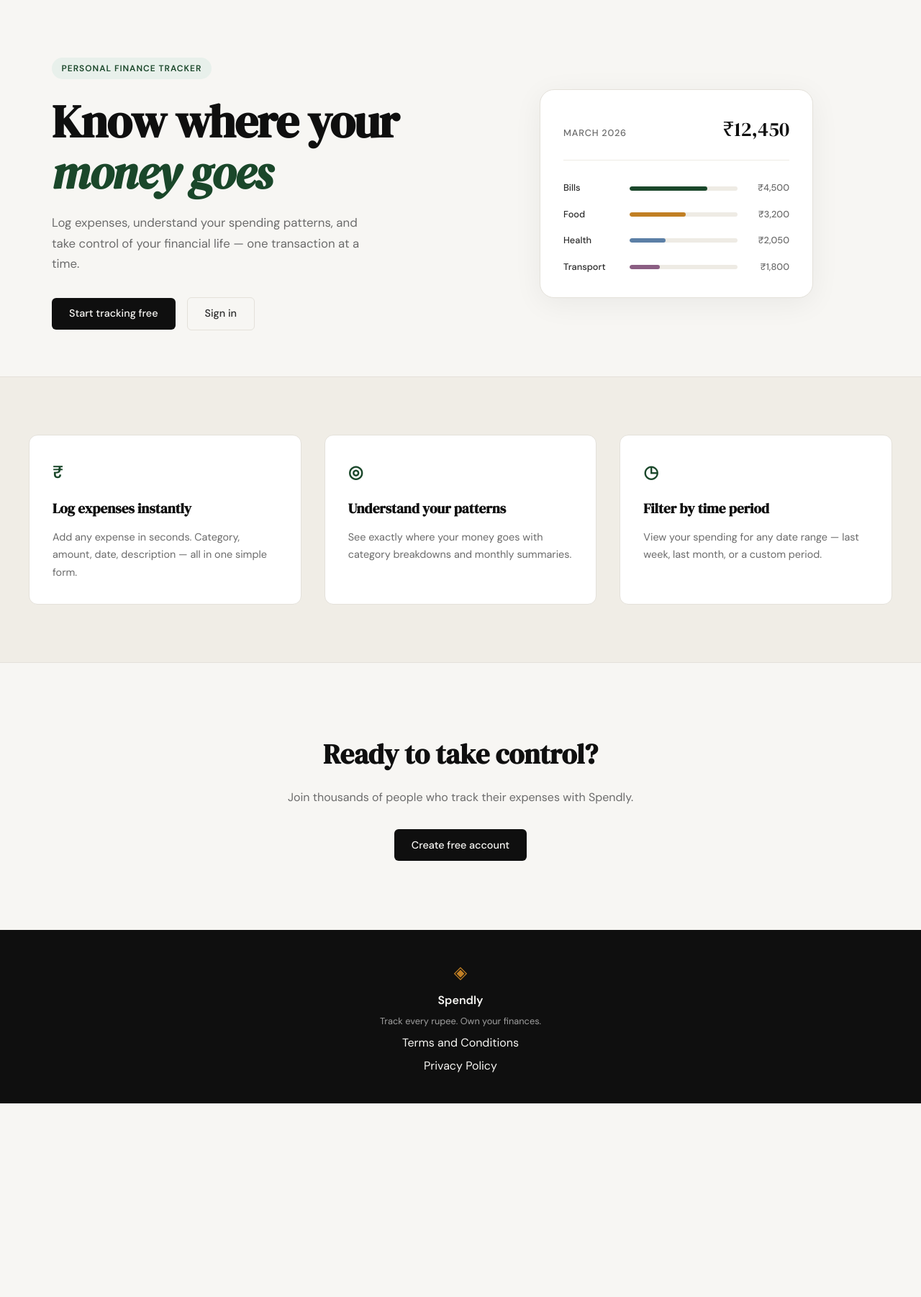
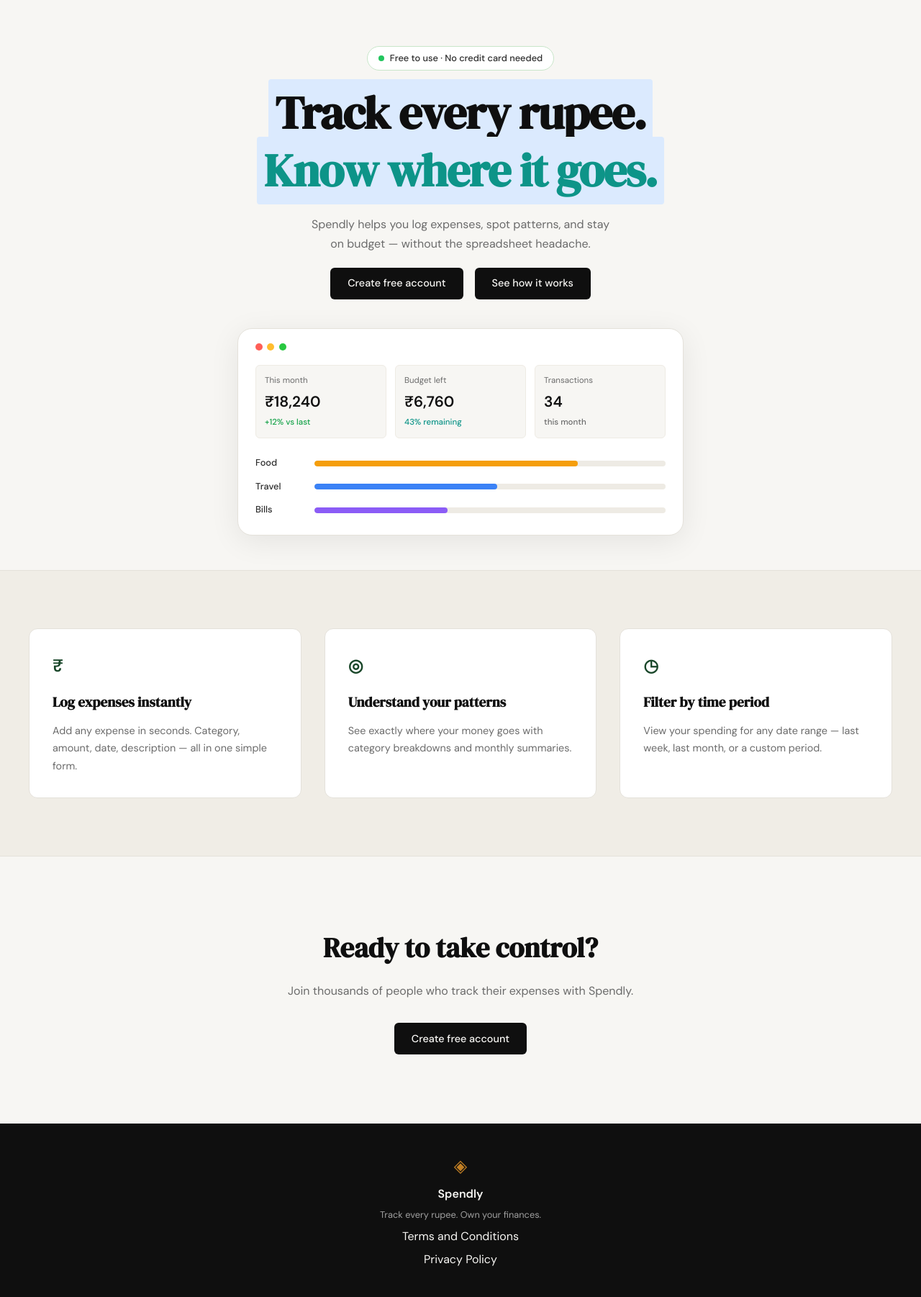
Before and after one commit to im-harshavardhan/spendly, a Flask app: page / in a window 1280 px wide. Shown: the part 61-1863 px from the top of the page at 72% size. Before the commit the page ends 1594 px from the top, so only its background shows below. Run offline with Flask 3, Linux system fonts and the light colour scheme.

Commit message:
landing: redesign hero section to match mockup

```diff
--- a/static/css/style.css
+++ b/static/css/style.css
@@ -124,54 +124,79 @@
 /* ------------------------------------------------------------------ */
 
 .hero {
-    padding: 5rem 2rem 4rem;
-    display: grid;
-    grid-template-columns: 1fr 1fr;
-    gap: 4rem;
+    padding: 4rem 2rem 3rem;
+    display: flex;
+    flex-direction: column;
     align-items: center;
-    max-width: var(--max-width);
+    text-align: center;
+    max-width: 860px;
     margin: 0 auto;
+    gap: 2.5rem;
+}
+
+.hero-inner {
+    display: flex;
+    flex-direction: column;
+    align-items: center;
+    gap: 1.25rem;
 }
 
 .hero-badge {
-    display: inline-block;
-    background: var(--accent-light);
-    color: var(--accent);
-    font-size: 0.75rem;
-    font-weight: 600;
-    letter-spacing: 0.08em;
-    text-transform: uppercase;
-    padding: 0.35rem 0.85rem;
+    display: inline-flex;
+    align-items: center;
+    gap: 0.5rem;
+    background: var(--paper-card);
+    color: var(--ink-soft);
+    font-size: 0.8rem;
+    font-weight: 500;
+    padding: 0.35rem 0.9rem;
     border-radius: 999px;
-    margin-bottom: 1.5rem;
+    border: 1px solid #c8e6c9;
+}
+
+.hero-badge-dot {
+    width: 8px;
+    height: 8px;
+    border-radius: 50%;
+    background: #22c55e;
+    flex-shrink: 0;
 }
 
 .hero-title {
     font-family: var(--font-display);
-    font-size: clamp(2.5rem, 5vw, 4rem);
-    line-height: 1.1;
+    font-size: clamp(2.5rem, 6vw, 4rem);
+    line-height: 1.25;
     letter-spacing: -0.02em;
     color: var(--ink);
-    margin-bottom: 1.25rem;
 }
 
-.hero-title em {
-    font-style: italic;
-    color: var(--accent);
+.hero-title-line1 {
+    display: inline;
+    background: #dbeafe;
+    padding: 0.05em 0.15em;
+    border-radius: 4px;
+}
+
+.hero-title-line2 {
+    display: inline;
+    background: #dbeafe;
+    padding: 0.05em 0.15em;
+    border-radius: 4px;
+    color: #0d9488;
 }
 
 .hero-subtitle {
-    font-size: 1.05rem;
+    font-size: 1rem;
     color: var(--ink-muted);
     line-height: 1.7;
-    max-width: 460px;
-    margin-bottom: 2rem;
+    max-width: 500px;
 }
 
 .hero-actions {
     display: flex;
     gap: 1rem;
     align-items: center;
+    justify-content: center;
 }
 
 /* ------------------------------------------------------------------ */
@@ -179,48 +204,74 @@
 /* ------------------------------------------------------------------ */
 
 .hero-visual {
-    display: flex;
-    justify-content: center;
+    width: 100%;
+    max-width: 620px;
 }
 
 .mock-card {
     background: var(--paper-card);
     border: 1px solid var(--border);
     border-radius: var(--radius-lg);
-    padding: 2rem;
+    padding: 1.25rem 1.5rem 1.5rem;
     width: 100%;
-    max-width: 380px;
-    box-shadow: 0 8px 40px rgba(0,0,0,0.06);
+    box-shadow: 0 8px 40px rgba(0,0,0,0.08);
 }
 
-.mock-card-header {
+.mock-browser-dots {
     display: flex;
-    justify-content: space-between;
-    align-items: baseline;
-    margin-bottom: 1.75rem;
-    padding-bottom: 1.25rem;
-    border-bottom: 1px solid var(--border-soft);
+    gap: 0.4rem;
+    margin-bottom: 1.25rem;
 }
 
-.mock-label {
-    font-size: 0.8rem;
-    font-weight: 500;
-    color: var(--ink-muted);
-    text-transform: uppercase;
-    letter-spacing: 0.06em;
+.dot {
+    width: 10px;
+    height: 10px;
+    border-radius: 50%;
 }
 
-.mock-total {
-    font-family: var(--font-display);
-    font-size: 1.75rem;
+.dot-red   { background: #ff5f57; }
+.dot-yellow { background: #ffbd2e; }
+.dot-green  { background: #28c840; }
+
+.mock-stats {
+    display: grid;
+    grid-template-columns: repeat(3, 1fr);
+    gap: 0.75rem;
+    margin-bottom: 1.5rem;
+}
+
+.mock-stat {
+    background: var(--paper);
+    border: 1px solid var(--border-soft);
+    border-radius: var(--radius-sm);
+    padding: 0.75rem;
+    display: flex;
+    flex-direction: column;
+    gap: 0.2rem;
+    text-align: left;
+}
+
+.mock-stat-label {
+    font-size: 0.72rem;
+    color: var(--ink-muted);
+}
+
+.mock-stat-value {
+    font-size: 1.3rem;
+    font-weight: 600;
     color: var(--ink);
 }
 
-.mock-bars { display: flex; flex-direction: column; gap: 1rem; }
+.mock-stat-change { font-size: 0.72rem; font-weight: 500; }
+.mock-stat-change.positive { color: #16a34a; }
+.mock-stat-change.teal     { color: #0d9488; }
+.mock-stat-change.muted    { color: var(--ink-muted); }
+
+.mock-bars { display: flex; flex-direction: column; gap: 0.75rem; }
 
 .mock-bar-row {
     display: grid;
-    grid-template-columns: 80px 1fr 60px;
+    grid-template-columns: 70px 1fr;
     align-items: center;
     gap: 0.75rem;
 }
@@ -229,10 +280,11 @@
     font-size: 0.8rem;
     font-weight: 500;
     color: var(--ink-soft);
+    text-align: left;
 }
 
 .mock-bar-track {
-    height: 6px;
+    height: 8px;
     background: var(--border-soft);
     border-radius: 999px;
     overflow: hidden;
@@ -240,21 +292,12 @@
 
 .mock-bar {
     height: 100%;
-    background: var(--accent);
     border-radius: 999px;
-    transition: width 0.6s ease;
 }
 
-.mock-bar-2 { background: var(--accent-2); }
-.mock-bar-3 { background: #5b7fa6; }
-.mock-bar-4 { background: #8b5e83; }
-
-.mock-amt {
-    font-size: 0.8rem;
-    font-weight: 500;
-    color: var(--ink-muted);
-    text-align: right;
-}
+.mock-bar-orange { background: #f59e0b; }
+.mock-bar-blue   { background: #3b82f6; }
+.mock-bar-purple { background: #8b5cf6; }
 
 /* ------------------------------------------------------------------ */
 /* Buttons                                                             */
@@ -512,14 +555,8 @@
 /* ------------------------------------------------------------------ */
 
 @media (max-width: 900px) {
-    .hero {
-        grid-template-columns: 1fr;
-        text-align: center;
-    }
-
-    .hero-subtitle { max-width: 100%; }
-    .hero-actions { justify-content: center; }
-    .hero-visual { display: none; }
+    .hero { padding: 3rem 1rem 2rem; }
+    .mock-stats { grid-template-columns: 1fr; }
 
     .features-inner { grid-template-columns: 1fr; }
 }
--- a/templates/landing.html
+++ b/templates/landing.html
@@ -6,55 +6,62 @@
 
 <section class="hero">
     <div class="hero-inner">
-        <div class="hero-badge">Personal Finance Tracker</div>
+        <div class="hero-badge"><span class="hero-badge-dot"></span>Free to use · No credit card needed</div>
         <h1 class="hero-title">
-            Know where your<br>
-            <em>money goes</em>
+            <span class="hero-title-line1">Track every rupee.</span><br>
+            <span class="hero-title-line2">Know where it goes.</span>
         </h1>
         <p class="hero-subtitle">
-            Log expenses, understand your spending patterns,
-            and take control of your financial life —
-            one transaction at a time.
+            Spendly helps you log expenses, spot patterns, and stay<br>
+            on budget — without the spreadsheet headache.
         </p>
         <div class="hero-actions">
-            <a href="{{ url_for('register') }}" class="btn-primary">Start tracking free</a>
-            <a href="{{ url_for('login') }}" class="btn-ghost">Sign in</a>
+            <a href="{{ url_for('register') }}" class="btn-primary">Create free account</a>
+            <a href="{{ url_for('login') }}" class="btn-primary">See how it works</a>
         </div>
     </div>
     <div class="hero-visual">
         <div class="mock-card">
-            <div class="mock-card-header">
-                <span class="mock-label">March 2026</span>
-                <span class="mock-total">₹12,450</span>
+            <div class="mock-browser-dots">
+                <span class="dot dot-red"></span>
+                <span class="dot dot-yellow"></span>
+                <span class="dot dot-green"></span>
+            </div>
+            <div class="mock-stats">
+                <div class="mock-stat">
+                    <span class="mock-stat-label">This month</span>
+                    <span class="mock-stat-value">₹18,240</span>
+                    <span class="mock-stat-change positive">+12% vs last</span>
+                </div>
+                <div class="mock-stat">
+                    <span class="mock-stat-label">Budget left</span>
+                    <span class="mock-stat-value">₹6,760</span>
+                    <span class="mock-stat-change teal">43% remaining</span>
+                </div>
+                <div class="mock-stat">
+                    <span class="mock-stat-label">Transactions</span>
+                    <span class="mock-stat-value">34</span>
+                    <span class="mock-stat-change muted">this month</span>
+                </div>
             </div>
             <div class="mock-bars">
                 <div class="mock-bar-row">
+                    <span class="mock-cat">Food</span>
+                    <div class="mock-bar-track">
+                        <div class="mock-bar mock-bar-orange" style="width: 75%"></div>
+                    </div>
+                </div>
+                <div class="mock-bar-row">
+                    <span class="mock-cat">Travel</span>
+                    <div class="mock-bar-track">
+                        <div class="mock-bar mock-bar-blue" style="width: 52%"></div>
+                    </div>
+                </div>
+                <div class="mock-bar-row">
                     <span class="mock-cat">Bills</span>
                     <div class="mock-bar-track">
-                        <div class="mock-bar" style="width: 72%"></div>
+                        <div class="mock-bar mock-bar-purple" style="width: 38%"></div>
                     </div>
-                    <span class="mock-amt">₹4,500</span>
-                </div>
-                <div class="mock-bar-row">
-                    <span class="mock-cat">Food</span>
-                    <div class="mock-bar-track">
-                        <div class="mock-bar mock-bar-2" style="width: 52%"></div>
-                    </div>
-                    <span class="mock-amt">₹3,200</span>
-                </div>
-                <div class="mock-bar-row">
-                    <span class="mock-cat">Health</span>
-                    <div class="mock-bar-track">
-                        <div class="mock-bar mock-bar-3" style="width: 33%"></div>
-                    </div>
-                    <span class="mock-amt">₹2,050</span>
-                </div>
-                <div class="mock-bar-row">
-                    <span class="mock-cat">Transport</span>
-                    <div class="mock-bar-track">
-                        <div class="mock-bar mock-bar-4" style="width: 28%"></div>
-                    </div>
-                    <span class="mock-amt">₹1,800</span>
                 </div>
             </div>
         </div>
```
